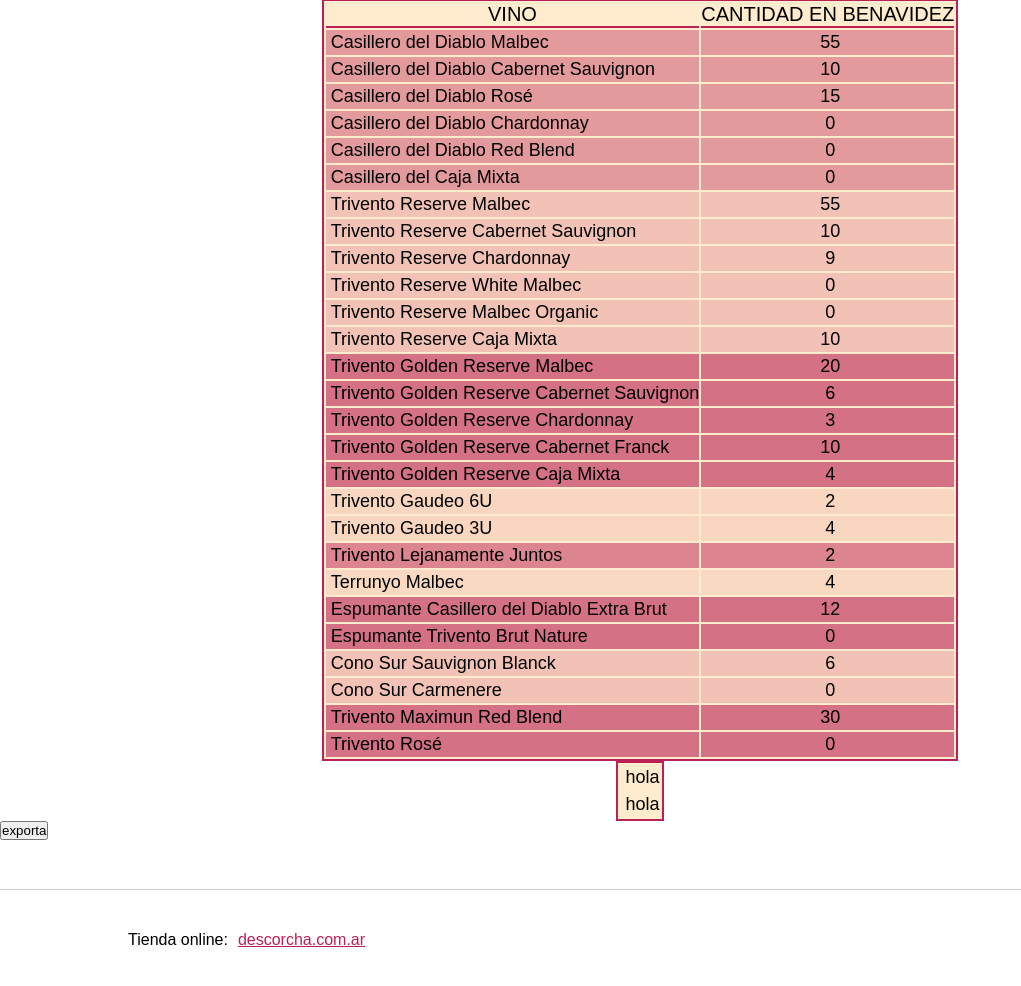
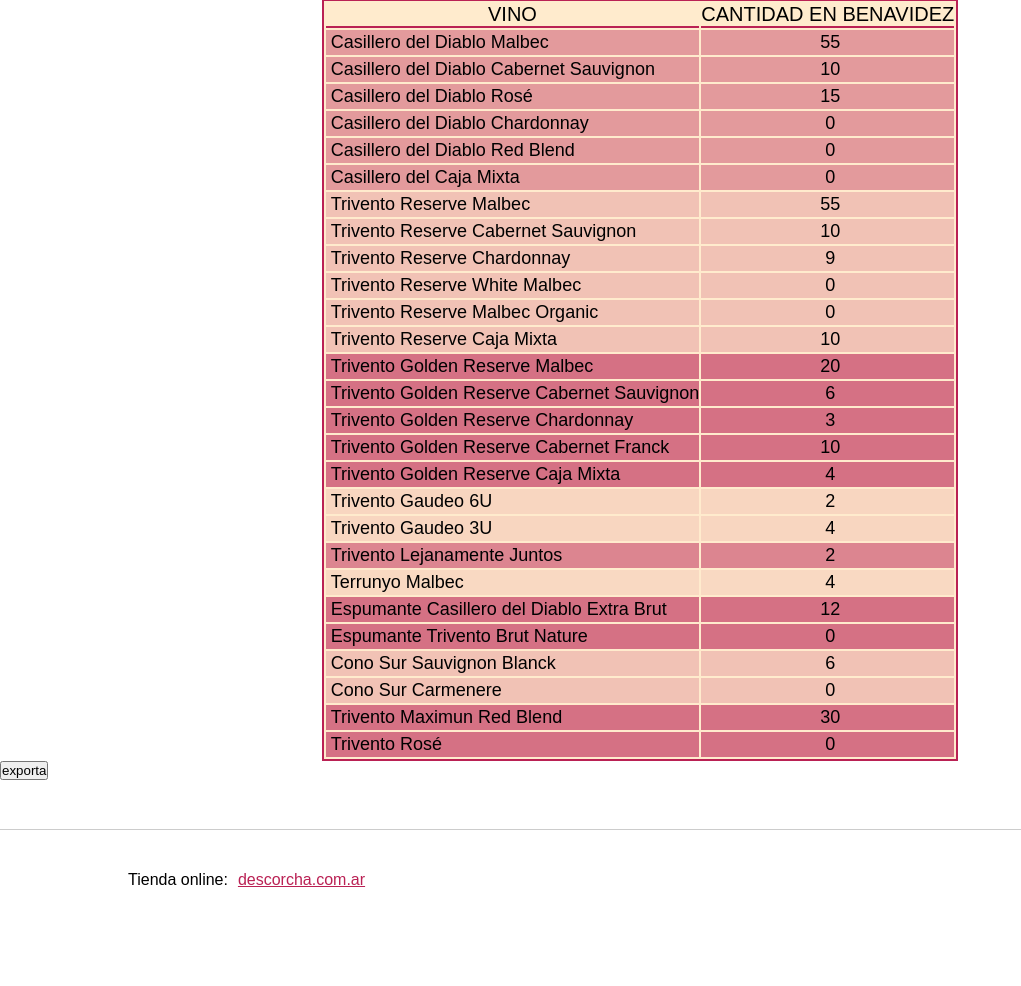
Before and after one commit to romekkk29/reporteDesorcha, a plain HTML site: page index.html in a window 1280 px wide. Shown: the part 422-1408 px from the top of the page, without its empty margins (0-1021 px from the left). After the commit the page ends 1352 px from the top, so only its background shows below. Drawn offline with Linux system fonts and the light colour scheme; files whose address does not match are found by name.

Commit message:
exportar

```diff
--- a/index.html
+++ b/index.html
@@ -153,14 +153,7 @@
         </tbody>
 
     </table>
-    <table id="table1">
-        <tr>
-            <td>hola</td>
-        </tr>
-        <tr>
-            <td>hola</td>
-        </tr>
-    </table>
+
 </section>
     <button id="export">exporta</button>
     </main>
```
